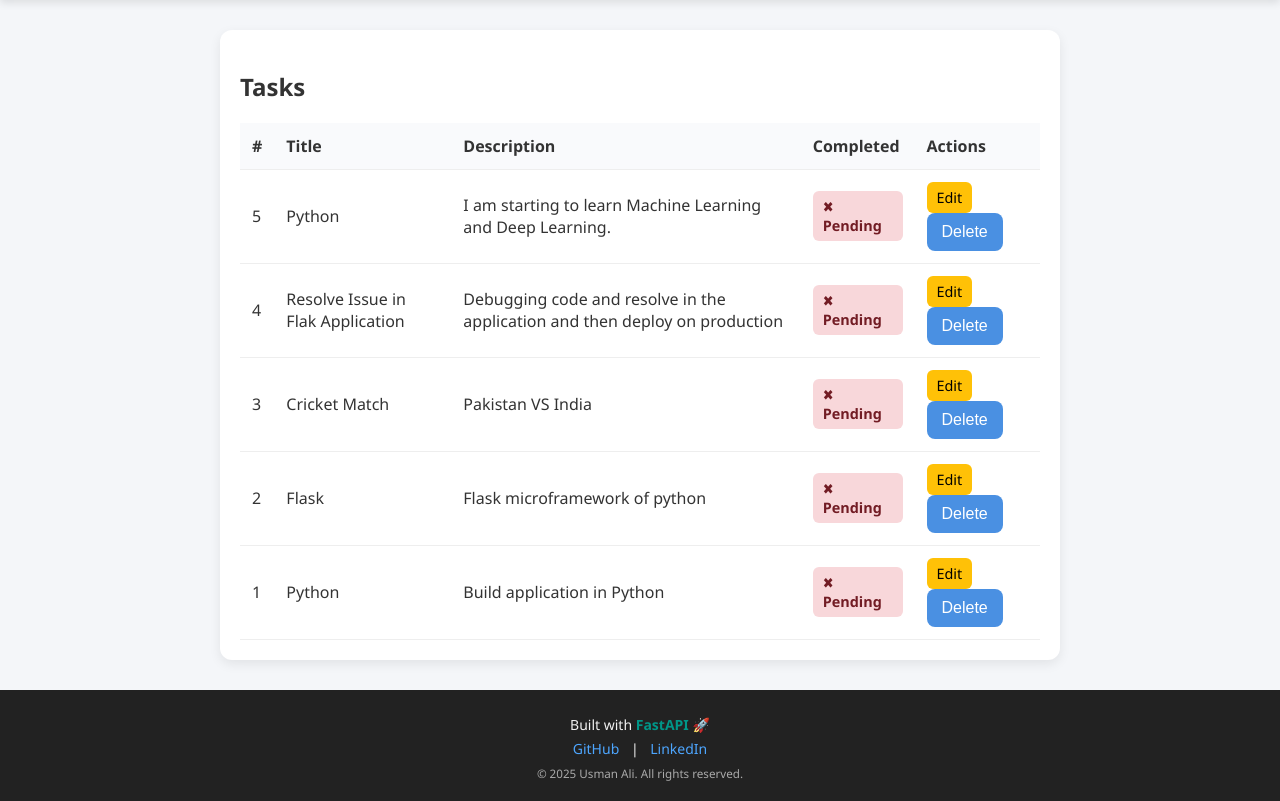
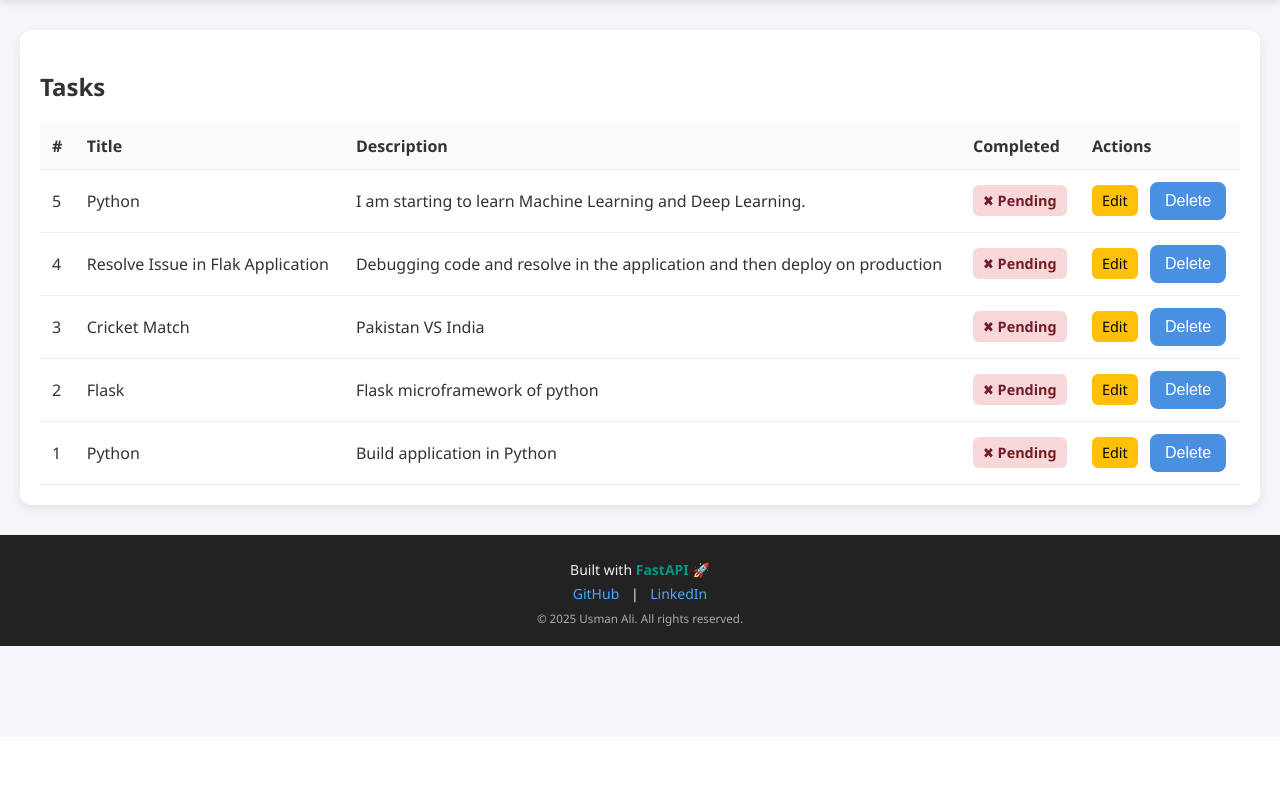
Before and after one commit to Logic-ui/FastAPI_Js_Bootstrap_SQLlITE_CRUD, a FastAPI app: page / in a window 1280 px wide. Shown: the part 63-864 px from the top of the page. After the commit the page ends 709 px from the top, so only its background shows below. Run offline with FastAPI, Linux system fonts and the light colour scheme.

Commit message:
Update CSS and db

```diff
--- a/static/style.css
+++ b/static/style.css
@@ -58,7 +58,7 @@ nav a:hover::after {
 }
 
 main {
-  max-width: 800px;
+  max-width: 1200px;
   margin: 30px auto;
   padding: 20px;
   background: #fff;
```
Also changed, not shown: tasks.db.
